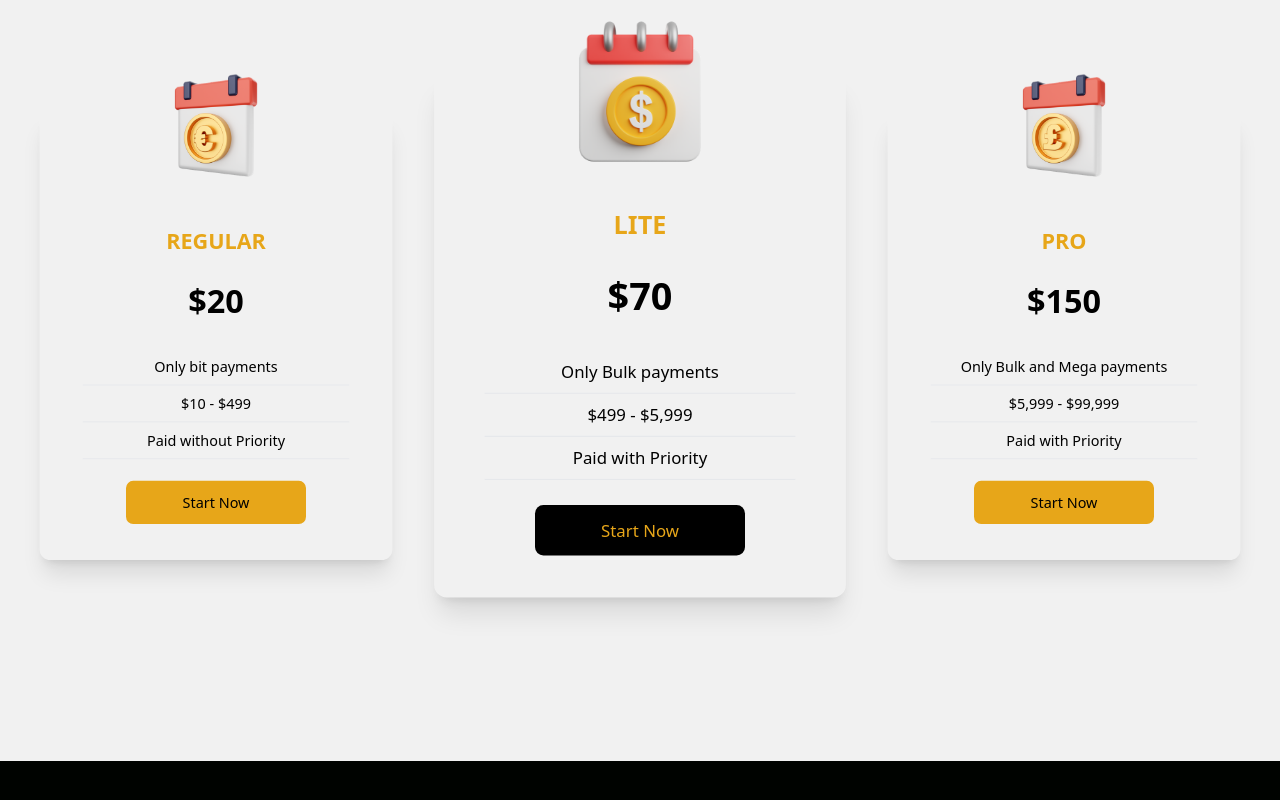
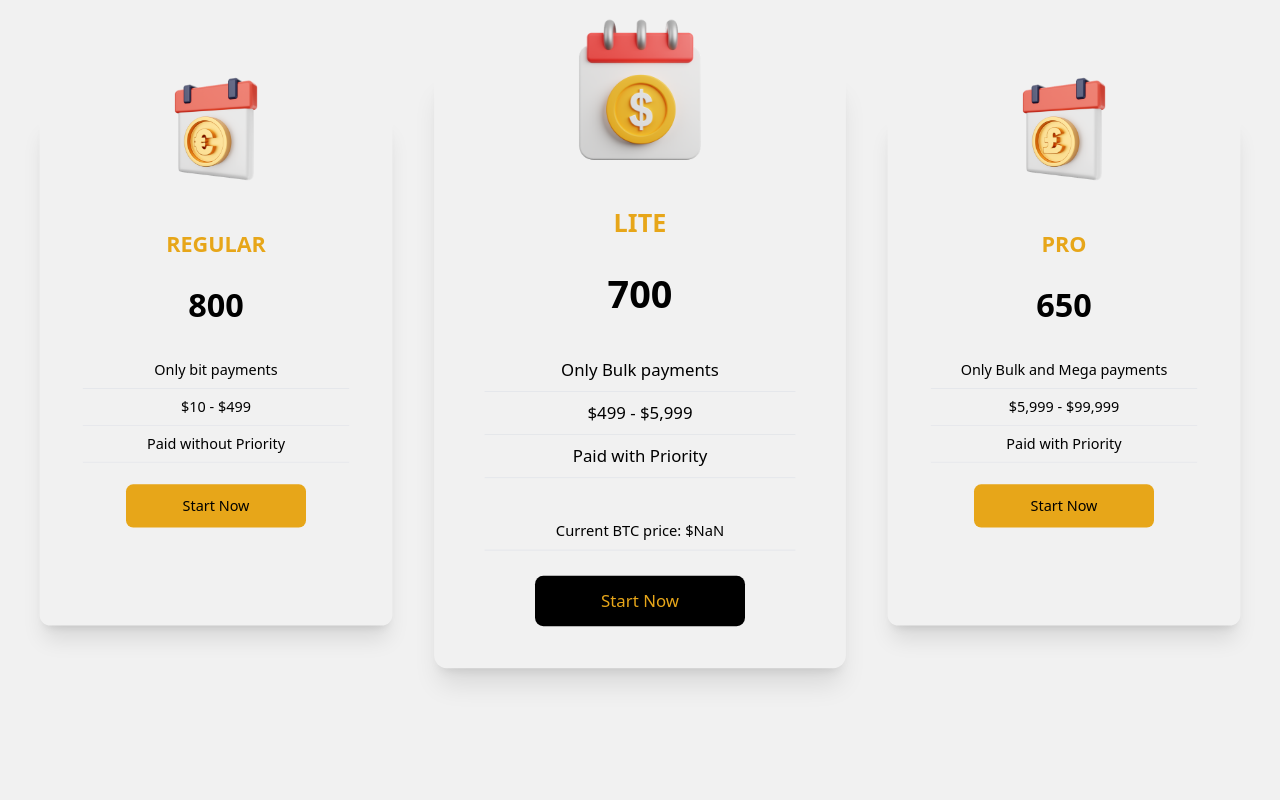
Before and after one commit to izzdwizz/SavitarExchange, a React (Create React App) app: page / in a window 1280 px wide. Shown: the part 1902-2702 px from the top of the page. Built offline with nearby package versions, Linux system fonts and the light colour scheme; no server answers.

Commit message:
API integrated for current btc pricing and rate

```diff
--- a/package.json
+++ b/package.json
@@ -7,6 +7,7 @@
     "@testing-library/react": "^13.4.0",
     "@testing-library/user-event": "^13.5.0",
     "aos": "^2.3.4",
+    "axios": "^1.4.0",
     "react": "^18.2.0",
     "react-dom": "^18.2.0",
     "react-icons": "^4.8.0",
--- /dev/null
+++ b/src/Context/ContextProvider.js
@@ -0,0 +1,49 @@
+import React, { useContext, createContext, useState, useEffect } from 'react';
+import axios from 'axios';
+
+const StateContext = createContext();
+const baseUrl = 'https://api.coinranking.com/v2/coin/Qwsogvtv82FCd/price';
+export const ContextProvider = ({ children }) => {
+	const [price, setPrice] = useState('');
+
+	useEffect(() => {
+		getCurrentPrice();
+		const intervalId = setInterval(getCurrentPrice, 10000);
+
+		return () => clearInterval(intervalId);
+	}, []);
+
+	const getCurrentPrice = async () => {
+		axios
+			.get(baseUrl, {
+				headers: {
+					'x-access-token':
+						'coinrankingb0b521302437f6eeac962db6613c638408766e23def98a8a',
+				},
+				withCredentials: false,
+			})
+			.then(async (response) => {
+				console.log(response.data.data.price);
+
+				const updatedPrice = await response.data.data.price;
+				setPrice(updatedPrice);
+			})
+			.catch((err) => {
+				console.log(err);
+			});
+	};
+
+	console.log(price);
+	return (
+		<StateContext.Provider
+			value={{
+				price,
+				setPrice,
+			}}
+		>
+			{children}
+		</StateContext.Provider>
+	);
+};
+
+export const useStateContext = () => useContext(StateContext);
--- a/src/components/Banner.jsx
+++ b/src/components/Banner.jsx
@@ -18,6 +18,7 @@ const Banner = () => {
 				></video>
 			</div>
 			<div className='max-w-[800px] mt-[-96px] w-full h-screen mx-auto text-center flex flex-col justify-center'>
+				<div className='py-4 px-4 bg-[#fefefe3f] rounded-full backdrop-blur'>
 					<p className='uppercase text-[#e7a619] font-bold p-2'>
 						growing with crypto trading
 					</p>
@@ -47,6 +48,7 @@ const Banner = () => {
 					</button>
 				</div>
 			</div>
+		</div>
 	);
 };
 
--- a/src/components/Cards.jsx
+++ b/src/components/Cards.jsx
@@ -1,8 +1,42 @@
-import React from 'react';
+import React, { useState, useEffect } from 'react';
 import pic2 from '../assets/euro-payment-schedule-5624308-4687610.png';
 import pic3 from '../assets/payment-schedule-6151264-5024874.png';
 import pic4 from '../assets/pound-payment-schedule-5624331-4687565.png';
+import { useStateContext } from '../Context/ContextProvider';
 const Cards = () => {
+	let [bulk_rate, setbulk_rate] = useState();
+	let [bits_rate, setbits_rate] = useState();
+	let [mega_rate, setmega_rate] = useState();
+	let { price } = useStateContext();
+	let Btcprice = parseFloat(price).toFixed(2);
+
+	//Rate Calculation Function using switch statement
+
+	const rateValue = () => {
+		if (Btcprice > 0 && Btcprice <= 20000) {
+			setbulk_rate((800 + Btcprice * 0.0025).toFixed(0));
+			setmega_rate((800 - Btcprice * 0.0025).toFixed(0));
+			setbits_rate((800 + Btcprice * 0.005).toFixed(0));
+		} else if (Btcprice > 20000 && Btcprice <= 30000) {
+			setbulk_rate((750 + Btcprice * 0.0025).toFixed(0));
+			setmega_rate((750 - Btcprice * 0.0025).toFixed(0));
+			setbits_rate((750 + Btcprice * 0.005).toFixed(0));
+		} else if (Btcprice > 30000 && Btcprice <= 40000) {
+			setbulk_rate((750 + Btcprice * 0.0025).toFixed(0));
+			setmega_rate((750 - Btcprice * 0.0025).toFixed(0));
+			setbits_rate((750 + Btcprice * 0.005).toFixed(0));
+		} else {
+			setbulk_rate(700);
+			setmega_rate(650);
+			setbits_rate(800);
+		}
+	};
+
+	useEffect(() => {
+		rateValue();
+	}, [price, rateValue]);
+
+	console.log(bulk_rate, mega_rate, bits_rate);
 	return (
 		<div className='w-full py-[10rem] px-4 bg-[#fefefef2]'>
 			<div className='max-w-[1240px] mx-auto grid md:grid-cols-3 gap-8'>
@@ -15,7 +49,7 @@ const Cards = () => {
 					<h2 className='text-2xl font-bold text-center py-8 uppercase text-[#e7a619]'>
 						Regular
 					</h2>
-					<p className='text-4xl font-bold text-center'>$20</p>
+					<p className='text-4xl font-bold text-center'>{bits_rate}</p>
 					<div className='text-center font-medium'>
 						<p className='py-2 border-b mx-8 mt-8 '>Only bit payments</p>
 						<p className='py-2 border-b mx-8'>$10 - $499</p>
@@ -34,11 +68,18 @@ const Cards = () => {
 					<h2 className='text-2xl font-bold text-center py-8 uppercase text-[#e7a619]'>
 						Lite
 					</h2>
-					<p className='text-4xl font-bold text-center'>$70</p>
+					<p className='text-4xl font-bold text-center'>{bulk_rate}</p>
 					<div className='text-center font-medium'>
 						<p className='py-2 border-b mx-8 mt-8 '>Only Bulk payments</p>
 						<p className='py-2 border-b mx-8'>$499 - $5,999</p>
 						<p className='py-2 border-b mx-8'>Paid with Priority</p>
+						<p className='py-2 border-b mx-8 mt-8 text-sm'>
+							Current BTC price:{' '}
+							<span>
+								${''}
+								{Btcprice}
+							</span>
+						</p>
 					</div>
 					<button className='cursor-pointer text-[#e7a619] w-[200px] rounded-lg font-medium my-6 mx-auto py-3 bg-black'>
 						Start Now
@@ -53,7 +94,7 @@ const Cards = () => {
 					<h2 className='text-2xl font-bold text-center py-8 uppercase text-[#e7a619]'>
 						Pro
 					</h2>
-					<p className='text-4xl font-bold text-center'>$150</p>
+					<p className='text-4xl font-bold text-center'>{mega_rate}</p>
 					<div className='text-center font-medium'>
 						<p className='py-2 border-b mx-8 mt-8 '>
 							Only Bulk and Mega payments
--- a/src/index.js
+++ b/src/index.js
@@ -2,11 +2,14 @@ import React from 'react';
 import ReactDOM from 'react-dom/client';
 import './index.css';
 import App from './App';
+import { ContextProvider } from './Context/ContextProvider';
 
 const root = ReactDOM.createRoot(document.getElementById('root'));
 root.render(
 	<React.StrictMode>
-		<App />
+		<ContextProvider>
+			<App />
+		</ContextProvider>
 	</React.StrictMode>
 );
 
```
Also changed, not shown: 1 other file (tests, documents, lock files or other folders). Lines whose indentation alone changed are shown as unchanged.
